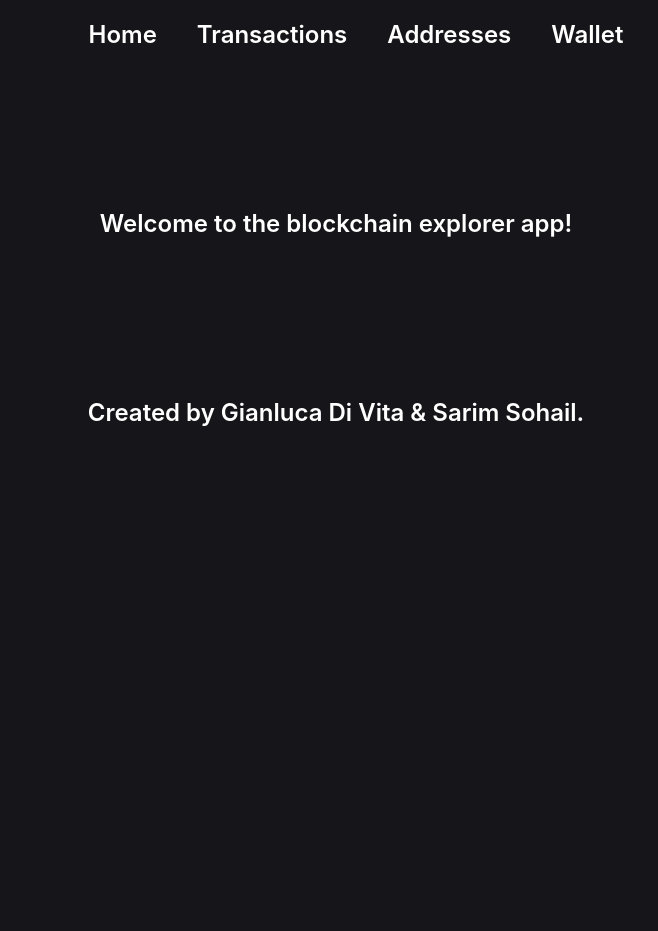
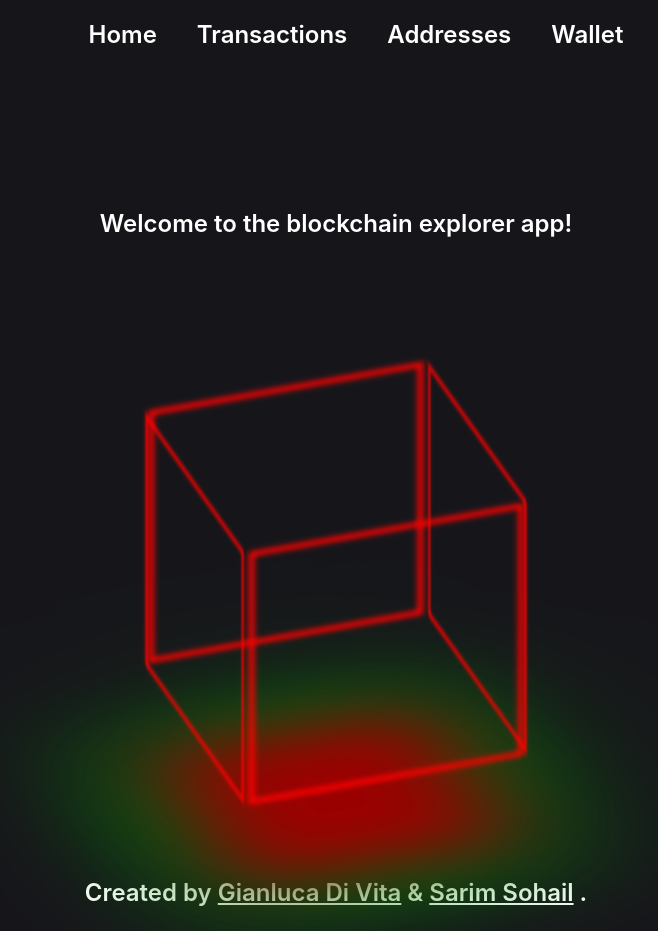
Before and after one commit to GianlucaDivita/blockchain-explorer, a React (Create React App) app in the folder client/: page / in a window 1280 px wide. Shown: the whole page, without its empty margins (304-962 px from the left). Before the commit the page ends 800 px from the top, so only its background shows below. Built offline with nearby package versions, Linux system fonts and the light colour scheme.

Commit message:
3D Cube to home screen

```diff
--- a/client/src/Components/Home.js
+++ b/client/src/Components/Home.js
@@ -1,11 +1,15 @@
 import React from "react";
 import "./home.css";
+import Cube from "./cube";
 
 const Home = () => {
   return (
     <div>
       <p className="home">Welcome to the blockchain explorer app!</p>
-      <p className="home">Created by Gianluca Di Vita & Sarim Sohail. </p>
+
+      <Cube/>
+
+      <p className="home">Created by <a href="https://github.com/GianlucaDivita" target = "_blank" rel="noopener noreferrer" >Gianluca Di Vita</a> & <a href="https://github.com/s4r1m" target= "_blank" rel="noopener noreferrer" >Sarim Sohail</a> . </p>
     </div>
   );
 };
--- /dev/null
+++ b/client/src/Components/cube.css
@@ -0,0 +1,134 @@
+
+
+
+.cube-body  {
+
+    display: flex;
+    justify-content: center;
+    align-items: center;
+    box-sizing: border-box;
+
+
+
+  }
+
+.zero {
+
+    --i:0;
+
+}
+
+.one {
+
+    --i:1
+}
+
+.two {
+
+    --i:2
+}
+
+.three {
+
+    --i:3
+}
+
+
+
+
+
+.cube-1 {
+    position: relative;
+    width: 280px;
+    height: 280px;
+    transform-style: preserve-3d;
+
+    margin: auto;
+    margin-top: 200px;
+
+
+    animation: animate 18s linear infinite;
+  }
+
+  .cube-1:hover {
+    position: relative;
+    width: 280px;
+    height: 280px;
+    transform-style: preserve-3d;
+    transform: rotateX(-30deg);
+    animation: animate 4s linear infinite;
+
+  }
+
+  @keyframes animate
+
+  {
+    0%
+    {
+    transform: rotateX(-30deg) rotateY(0deg);
+    }
+
+    100%
+    {
+    transform: rotateX(-30deg) rotateY(360deg);
+    }
+
+
+  }
+
+  .cube-1 div {
+
+    position: absolute;
+    top: 0;
+    left: 100;
+    width: 100%;
+    height: 100%;
+    transform-style: preserve-3d;
+  }
+
+  .cube-1 div span {
+
+    position: absolute;
+    top: 0px;
+    left: 100;
+    width: 100%;
+    height: 100%;
+    /* background: linear-gradient(black, red); */
+    border-style: solid;
+    border-width: 6px;
+    border-color: rgb(255, 0, 0);
+    filter: blur(3px);
+    transform: rotateY(calc(90deg * var(--i))) translateZ(150px);
+  }
+
+
+  .top-1 {
+    position: absolute;
+    top: 0;
+    left: 100;
+    width: 280px;
+    height: 280px;
+    transform: rotateX(90deg) translateZ(150px);
+   /* background: linear-gradient(black, red); */
+    border-style: solid;
+    border-width: 6px;
+    border-color: transparent
+
+  }
+
+  .top-1::before {
+    content: '';
+    position: absolute;
+    top: 0;
+    left: 0;
+    width: 280px;
+    height: 280px;
+    background: red;
+    transform: translateZ(-400px);
+    filter:blur(50px) brightness(60%);
+    box-shadow: 0 0 120px rgba(0,255,0,0.2),
+    0 0 200px rgba(0,255,0,0.4),
+    0 0 300px rgba(0,255,0,0.6),
+    0 0 4000px rgba(0,255,0,0.8),
+    0 0 5000px rgba(0,255,0,0.1);
+  }
--- /dev/null
+++ b/client/src/Components/cube.js
@@ -0,0 +1,25 @@
+import React from "react";
+import "./cube.css";
+
+function Cube() {
+    return (
+
+        <div className="cube-obj">
+        <div class="cube-1">
+        <div class="top-1"></div>
+
+    <div className= "cube-body">
+      <span className="zero"></span>
+      <span className="one"></span>
+      <span className="two"></span>
+      <span className="three"></span>
+   </div>
+
+    </div>
+
+</div>
+
+     );
+}
+
+export default Cube;
--- a/client/src/Components/home.css
+++ b/client/src/Components/home.css
@@ -1,7 +1,22 @@
+
 .home {
     font-size: 24px;
     margin-top: 160px;
     color: white;
     font-weight: 600;
+}
+
+a {
+
+    font-size: 24px;
+    margin-top: 160px;
+    color: white;
+    font-weight: 600;
+}
+
+a:hover {
+
+    transition: all .5s ease-in-out;
+    color: rgb(202, 25, 25);
 
 }
```
